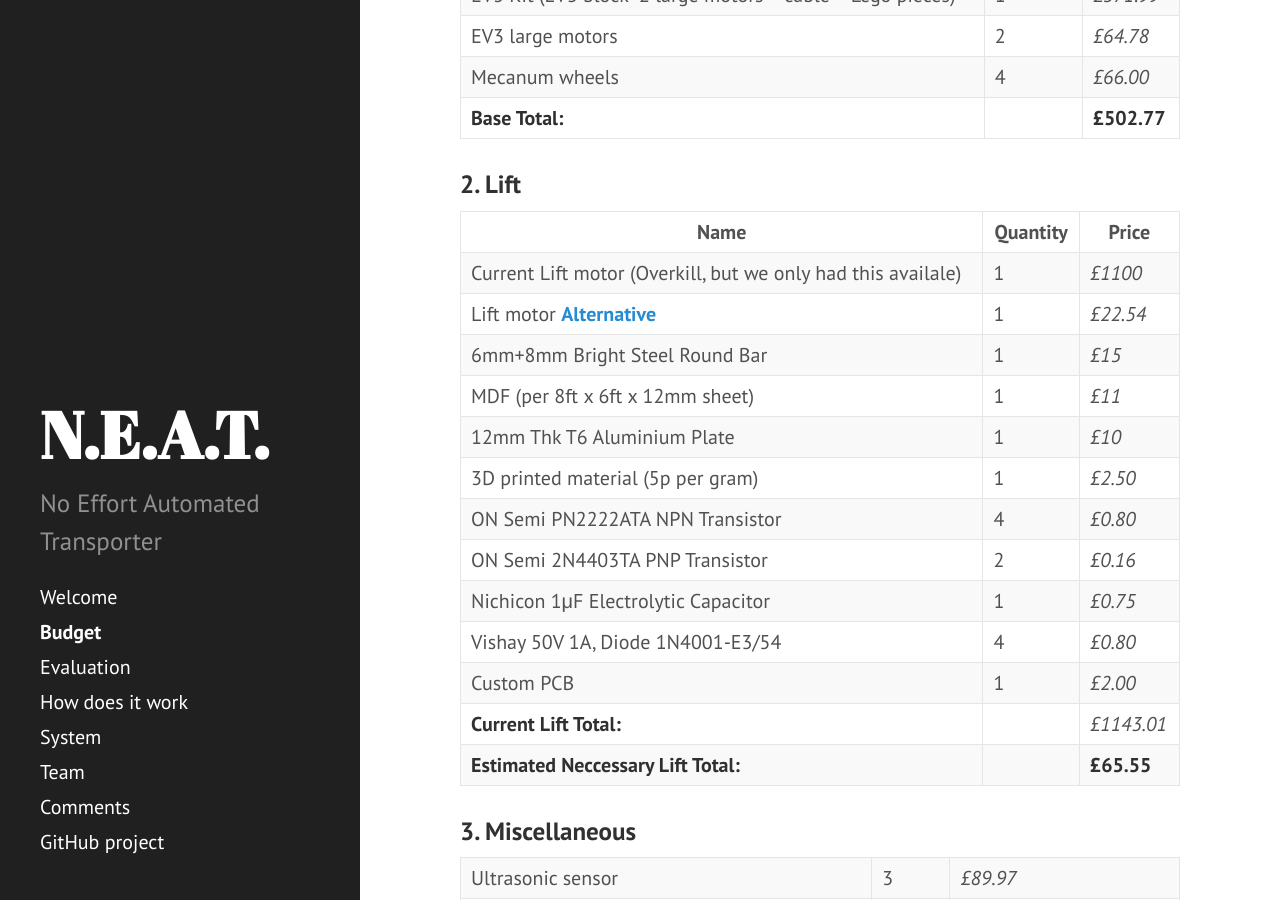
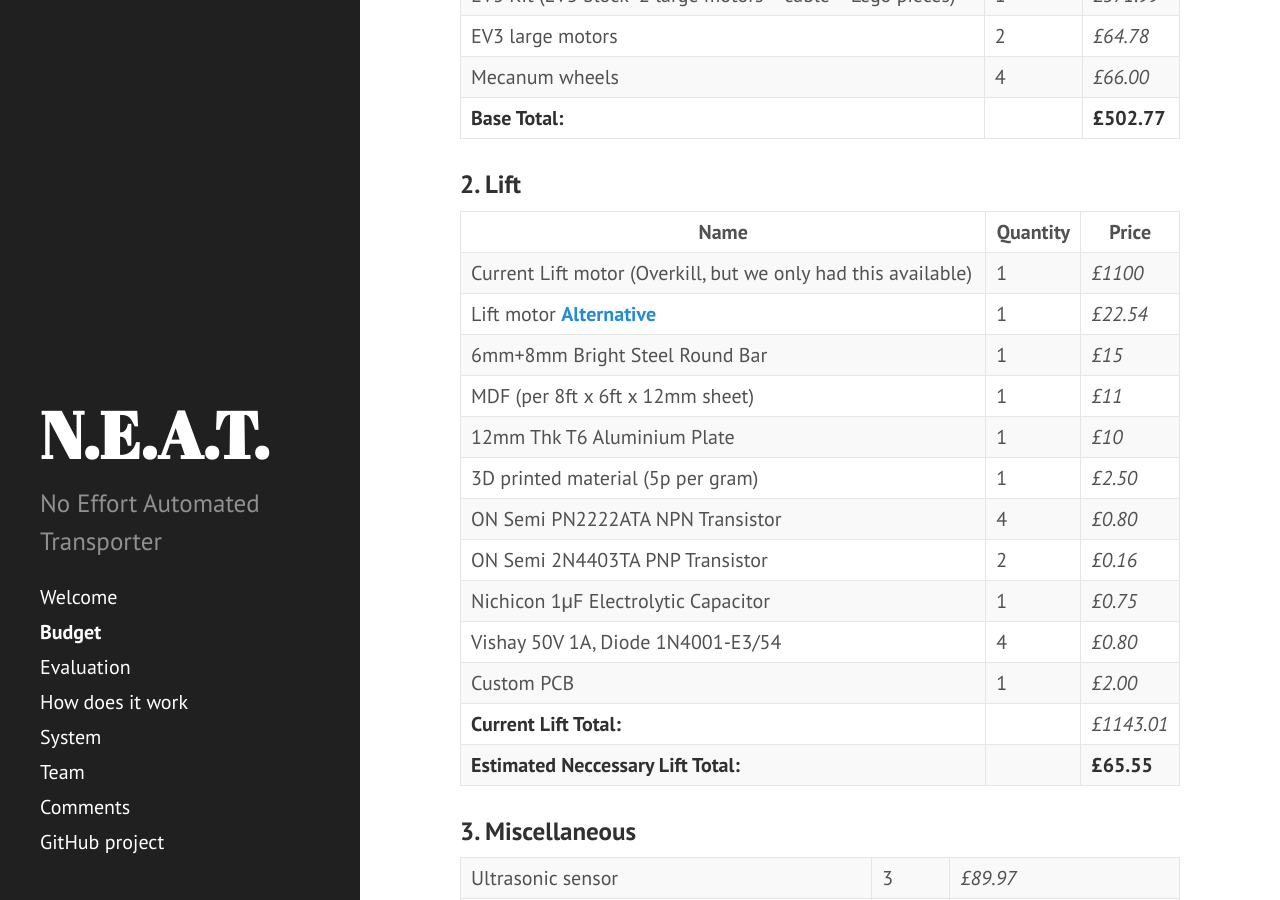
Before and after one commit to okapeng/sdp2020-group2, a Jekyll site: the page built from _pages/budget.md, in a window 1280 px wide and 900 px high, scrolled down 493 px. Built offline with Jekyll 4.4.1, drawn with Linux system fonts in a browser that asks for light colours.

Commit message:
Update budget.md

```diff
--- a/_pages/budget.md
+++ b/_pages/budget.md
@@ -21,7 +21,7 @@ permalink: /budget/
 
 | Name | Quantity| Price|
 |--|--|--|
-|Current Lift motor (Overkill, but we only had this availale) | 1| _£1100_ |
+|Current Lift motor (Overkill, but we only had this available) | 1| _£1100_ |
 |Lift motor  <a href="https://uk.rs-online.com/web/p/dc-geared-motors/2389670/">**Alternative**</a>| 1| _£22.54_ |
 |6mm+8mm Bright Steel Round Bar | 1|_£15_ |
 |MDF (per 8ft x 6ft x 12mm sheet)  | 1|_£11_ |
```
